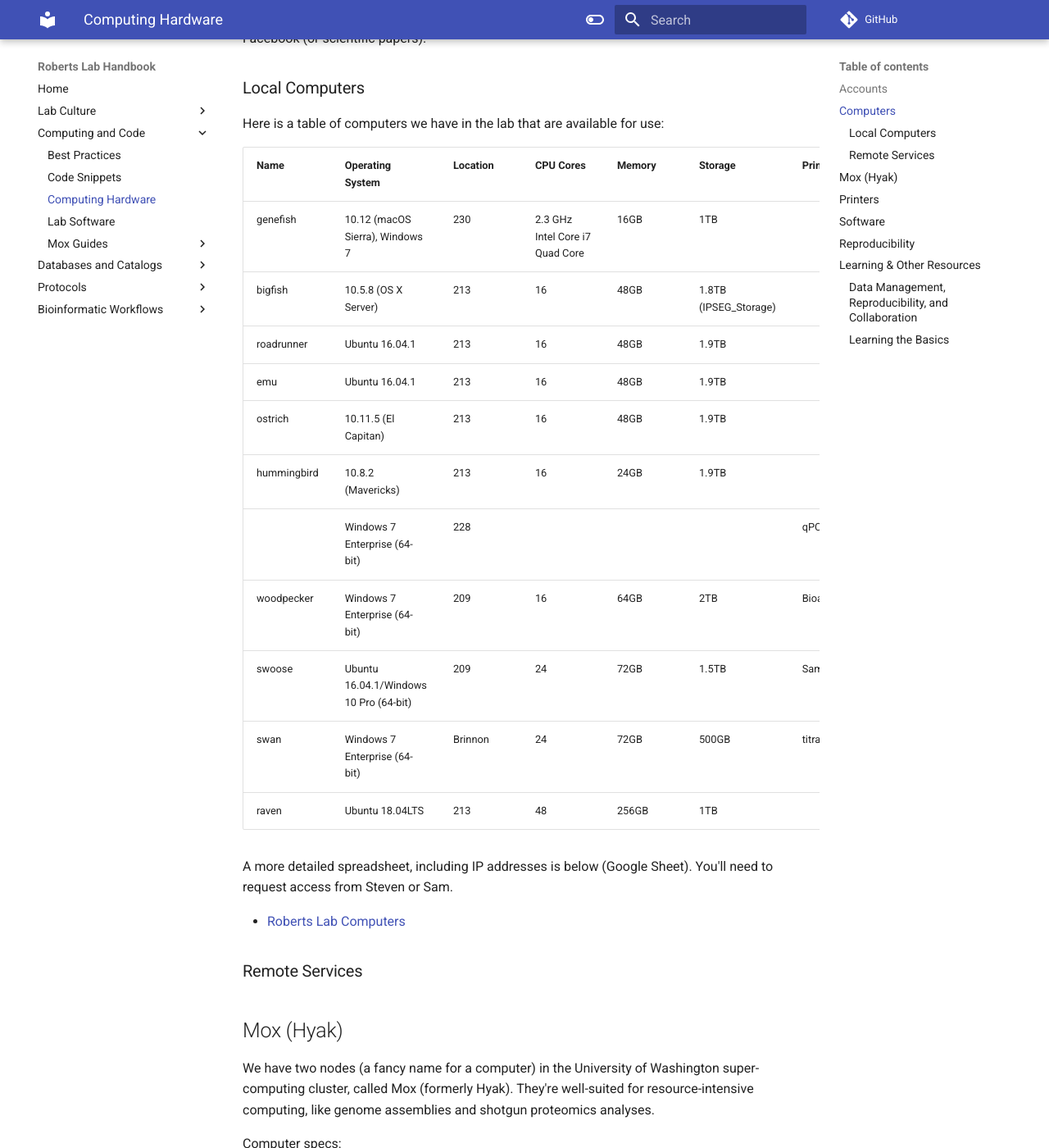
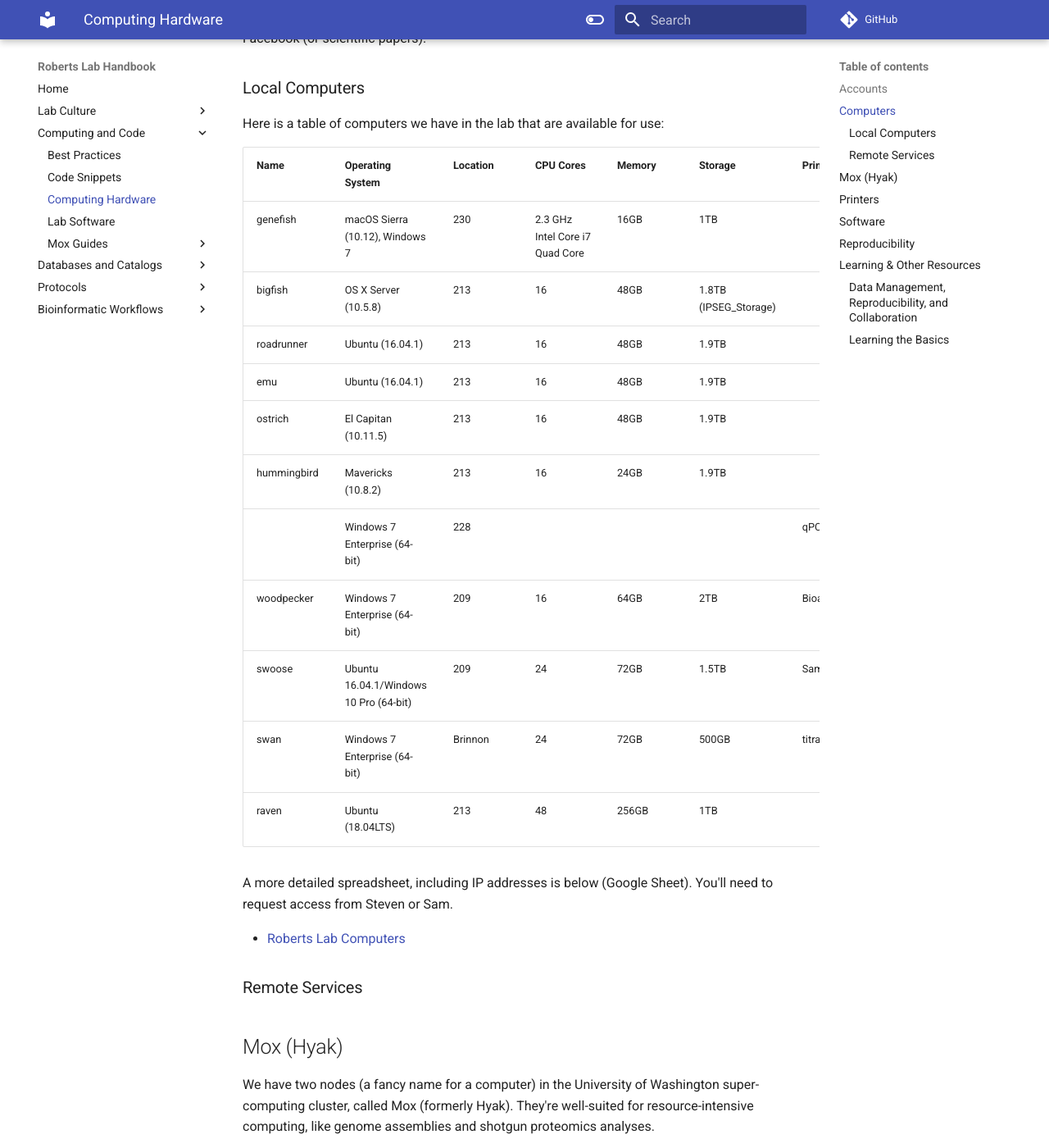
Before and after one commit to RobertsLab/resources, an MkDocs documentation site: the page built from docs/Computing-Hardware.md, in a window 1280 px wide and 1400 px high, scrolled down 768 px. Shown: the whole window at 82% size. Built offline with MkDocs 1.6.1 and Material for MkDocs 9.7.7, drawn with Linux system fonts in a browser that asks for light colours; comment, search, counter and statistics services are not loaded.

Commit message:
reformat OS layout in computer table

```diff
--- a/docs/Computing-Hardware.md
+++ b/docs/Computing-Hardware.md
@@ -23,17 +23,17 @@ Here is a table of computers we have in the lab that are available for use:
 
 | Name        | Operating System                       | Location | CPU Cores                       | Memory          | Storage               | Primary Use                              | External Drives |
 |-------------|----------------------------------------|----------|---------------------------------|-----------------|-----------------------|------------------------------------------|-----------------|
-| genefish    | 10.12 (macOS Sierra), Windows 7        | 230      | 2.3 GHz Intel Core i7 Quad Core | 16GB            | 1TB                   |                                          |                 |
-| bigfish     | 10.5.8 (OS X Server)                   | 213      | 16                              | 48GB            | 1.8TB (IPSEG_Storage) |                                          |                 |
-| roadrunner  | Ubuntu 16.04.1                         | 213      | 16                              | 48GB            | 1.9TB                 |                                          |                 |
-| emu         | Ubuntu 16.04.1                         | 213      | 16                              | 48GB            | 1.9TB                 |                                          |                 |
-| ostrich     | 10.11.5 (El Capitan)                   | 213      | 16                              | 48GB            | 1.9TB                 |                                          |                 |
-| hummingbird | 10.8.2 (Mavericks)                     | 213      | 16                              | 24GB            | 1.9TB                 |                                          | 1.5TB           |
+| genefish    | macOS Sierra (10.12), Windows 7        | 230      | 2.3 GHz Intel Core i7 Quad Core | 16GB            | 1TB                   |                                          |                 |
+| bigfish     | OS X Server (10.5.8)                   | 213      | 16                              | 48GB            | 1.8TB (IPSEG_Storage) |                                          |                 |
+| roadrunner  | Ubuntu (16.04.1)                       | 213      | 16                              | 48GB            | 1.9TB                 |                                          |                 |
+| emu         | Ubuntu (16.04.1)                       | 213      | 16                              | 48GB            | 1.9TB                 |                                          |                 |
+| ostrich     | El Capitan (10.11.5)                   | 213      | 16                              | 48GB            | 1.9TB                 |                                          |                 |
+| hummingbird | Mavericks (10.8.2)                     | 213      | 16                              | 24GB            | 1.9TB                 |                                          | 1.5TB           |
 |             | Windows 7 Enterprise (64-bit)          | 228      |                                 |                 |                       | qPCR                                     |                 |
 | woodpecker  | Windows 7 Enterprise (64-bit)          | 209      | 16                              | 64GB            | 2TB                   | Bioanalyzer;NanoDrop;NanoPore;proteomics |                 |
 | swoose      | Ubuntu 16.04.1/Windows 10 Pro (64-bit) | 209      | 24                              | 72GB            | 1.5TB                 | Sam                                      | 8TB             |
 | swan        | Windows 7 Enterprise (64-bit)          | Brinnon  | 24                              | 72GB            | 500GB                 | titrator                                 |                 |
-| raven       | Ubuntu 18.04LTS                        | 213      | 48                              | 256GB           | 1TB                   |                                          | 2 x 1TB         |
+| raven       | Ubuntu (18.04LTS)                      | 213      | 48                              | 256GB           | 1TB                   |                                          | 2 x 1TB         |
 
 
 A more detailed spreadsheet, including IP addresses is below (Google Sheet). You'll need to request access from Steven or Sam.
```
